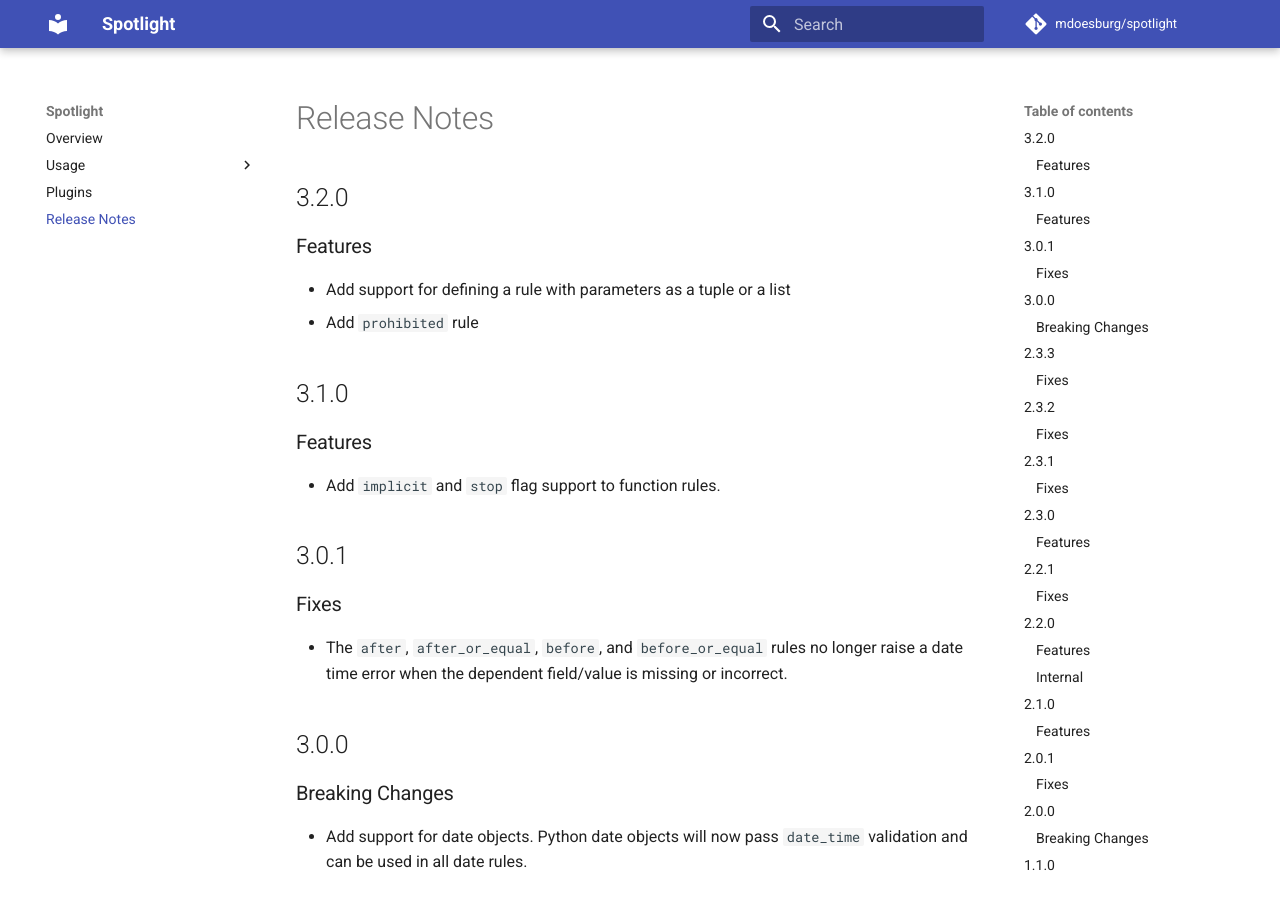
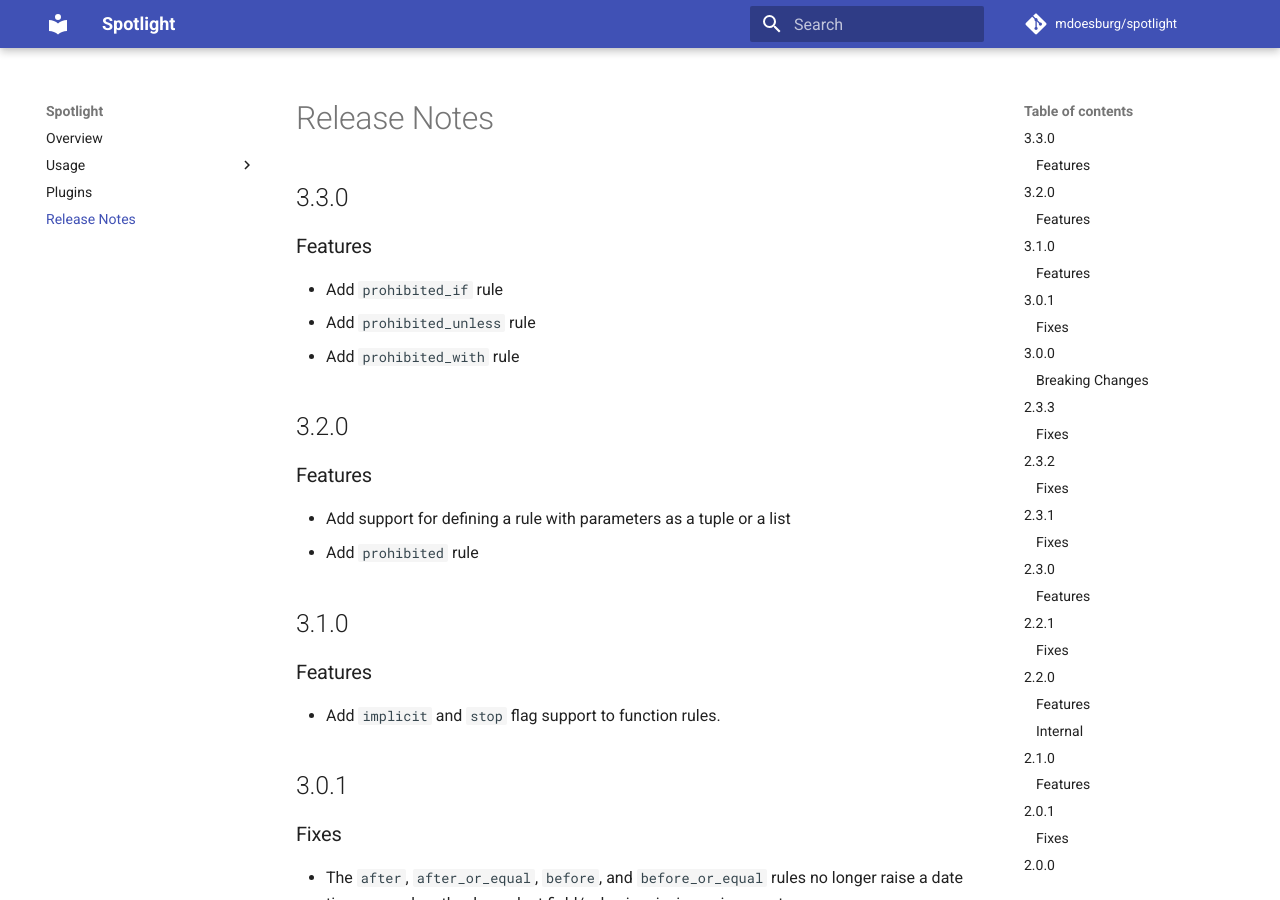
Before and after one commit to mdoesburg/spotlight, an MkDocs documentation site: the page built from docs/release_notes.md, in a window 1280 px wide and 900 px high. Built offline with MkDocs 1.6.1 and Material for MkDocs 9.7.7, drawn with Linux system fonts in a browser that asks for light colours; comment, search, counter and statistics services are not loaded.

Commit message:
Release version 3.3.0

```diff
--- a/docs/release_notes.md
+++ b/docs/release_notes.md
@@ -1,4 +1,10 @@
 # Release Notes
+
+## 3.3.0
+### Features
+- Add `prohibited_if` rule
+- Add `prohibited_unless` rule
+- Add `prohibited_with` rule
 
 ## 3.2.0
 ### Features
--- a/src/spotlight/__init__.py
+++ b/src/spotlight/__init__.py
@@ -1,6 +1,6 @@
 """Data validation for Python, inspired by the Laravel framework."""
 
-__version__ = "3.2.0"
+__version__ = "3.3.0"
 
 from .validator import Validator, Data, Rules, ValidationFunction
 from .rules import Rule
```
